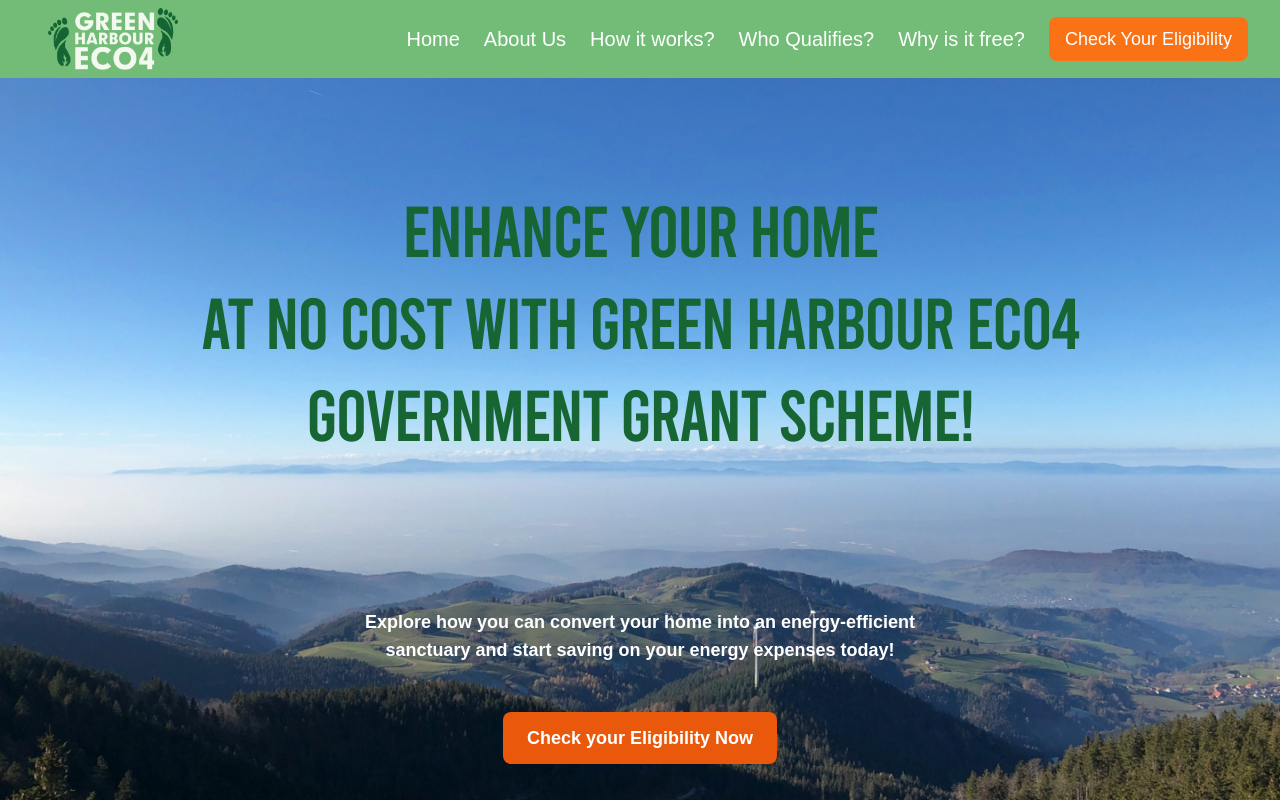
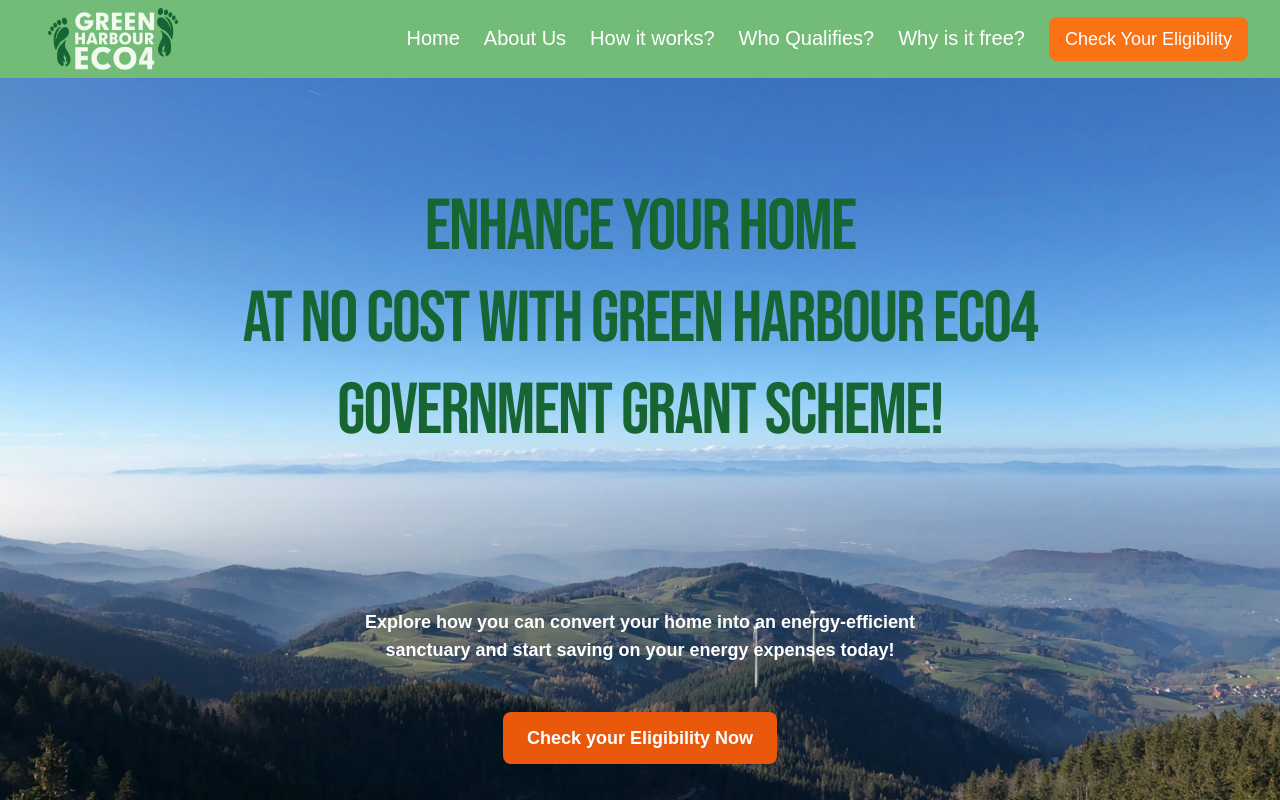
Before and after one commit to UzairChaudhary/Green-Harbour, a Next.js app: page / in a window 1280 px wide. Shown: the top 800 px of the page. Built offline with nearby package versions, Linux system fonts and the light colour scheme.

Commit message:
added google font bebas

```diff
--- a/components/LandingPage/Footer.js
+++ b/components/LandingPage/Footer.js
@@ -3,7 +3,7 @@
 import Image from 'next/image';
 export default function Footer() {
   return (
-    <div className='bg-green_color footer hover:cursor-pointer px-4 md:px-10 lg:px-20 py-6 md:py-10 text-white flex flex-row justify-between'>
+    <div className='bg-green_color font-proxima-nova footer hover:cursor-pointer px-4 md:px-10 lg:px-20 py-6 md:py-10 text-white flex flex-row justify-between'>
     <div className='flex flex-col'>
             <Link href="/" suppressHydrationWarning={true} className=''>
                 {/* <h1 className="sm:text-4xl text-2xl sm:p-3 pb-2 font-extrabold text-mud_color">Green Harbour</h1> */}
--- a/components/LandingPage/GetInTouch.js
+++ b/components/LandingPage/GetInTouch.js
@@ -21,7 +21,7 @@
       };
   return (
     <>
-    <div className='mb-20 md:mb-40 flex flex-col items-center mx-4 md:mx-12 lg:mx-24 xl:mx-40'>
+    <div className='mb-20 md:mb-40 font-proxima-nova flex flex-col items-center mx-4 md:mx-12 lg:mx-24 xl:mx-40'>
       <div>
         <h1 className='mt-10 md:mt-20 flex justify-center text-3xl md:text-4xl font-extrabold text-mud_color'>Get In Touch</h1>
         <div className='flex flex-col md:flex-row text-mud_color gap-10 mt-6 md:mt-10'>
--- a/components/LandingPage/HeroSection.js
+++ b/components/LandingPage/HeroSection.js
@@ -1,3 +1,4 @@
+"use client"
 import React from 'react';
 import Link from 'next/link';
 
@@ -16,7 +17,7 @@
             </div>
             <Link
             href={'/who-qualifies'}
-            className="bg-orange_color hover:scale-105 hover:transition-a text-white font-bold py-3 text-lg px-6 mt-12 mb-10  rounded-lg">Check your Eligibility Now</Link> {/* Adjusted button styling */}
+            className="bg-orange_color font-proxima-nova hover:scale-105 hover:transition-a text-white font-bold py-3 text-lg px-6 mt-12 mb-10  rounded-lg">Check your Eligibility Now</Link> {/* Adjusted button styling */}
         </div>
     </div>
   );
--- a/components/common/button.js
+++ b/components/common/button.js
@@ -3,7 +3,7 @@
     return(
         <Link
         href={'/who-qualifies'}
-        className="block  sm:w-auto bg-orange-500 text-lg text-white py-2 px-4 rounded-lg text-center hover:scale-105 hover:transition-a hover:bg-orange-600">
+        className="block font-proxima-nova sm:w-auto bg-orange-500 text-lg text-white py-2 px-4 rounded-lg text-center hover:scale-105 hover:transition-a hover:bg-orange-600">
             Check Your Eligibility
         </Link>
     )
--- a/src/app/globals.css
+++ b/src/app/globals.css
@@ -21,15 +21,13 @@
 }
 @font-face {
   font-family: 'Bebas Regular';
-  src: url('/public/fonts/Bebas-Regular.woff') format('woff');
+  src: url('/public/fonts/BebasNeue-Regular.ttf') format('ttf');
 }
 
 html{
   @apply scroll-smooth font-proxima-nova;
 }
-.hero-section{
-  @apply font-bebas-regular;
-}
+
 *::-webkit-scrollbar {
   @apply w-[5px] h-[5px];
 }
--- a/src/app/layout.js
+++ b/src/app/layout.js
@@ -1,4 +1,4 @@
-import { Inter } from 'next/font/google'
+import { Inter, Bebas_Neue } from 'next/font/google'
 import './globals.css'
 import { UiProvider } from "../../contexts/UiContext";
 import Navbar from '../../components/LandingPage/Navbar';
@@ -7,6 +7,11 @@
 import { Toaster } from 'react-hot-toast'
 
 const inter = Inter({ subsets: ['latin'] })
+const bebas = Bebas_Neue({
+  weight: '400',
+  subsets: ['latin'],
+  variable:'--font-bebas'
+ })
 
 export const metadata = {
   title: 'Green Harbour',
@@ -18,8 +23,12 @@
     <UiProvider>
 
     <html lang="en">
-      <body>
-        <Toaster/>
+      <body className={bebas.className}>
+        <Toaster
+        toastOptions={{
+          className:'font-proxima-nova'
+        }}
+        />
         <NextTopLoader color='#176533' />
         <Navbar/>
         {children}
```
Also changed, not shown: public/fonts/BebasNeue-Regular.ttf (added).
